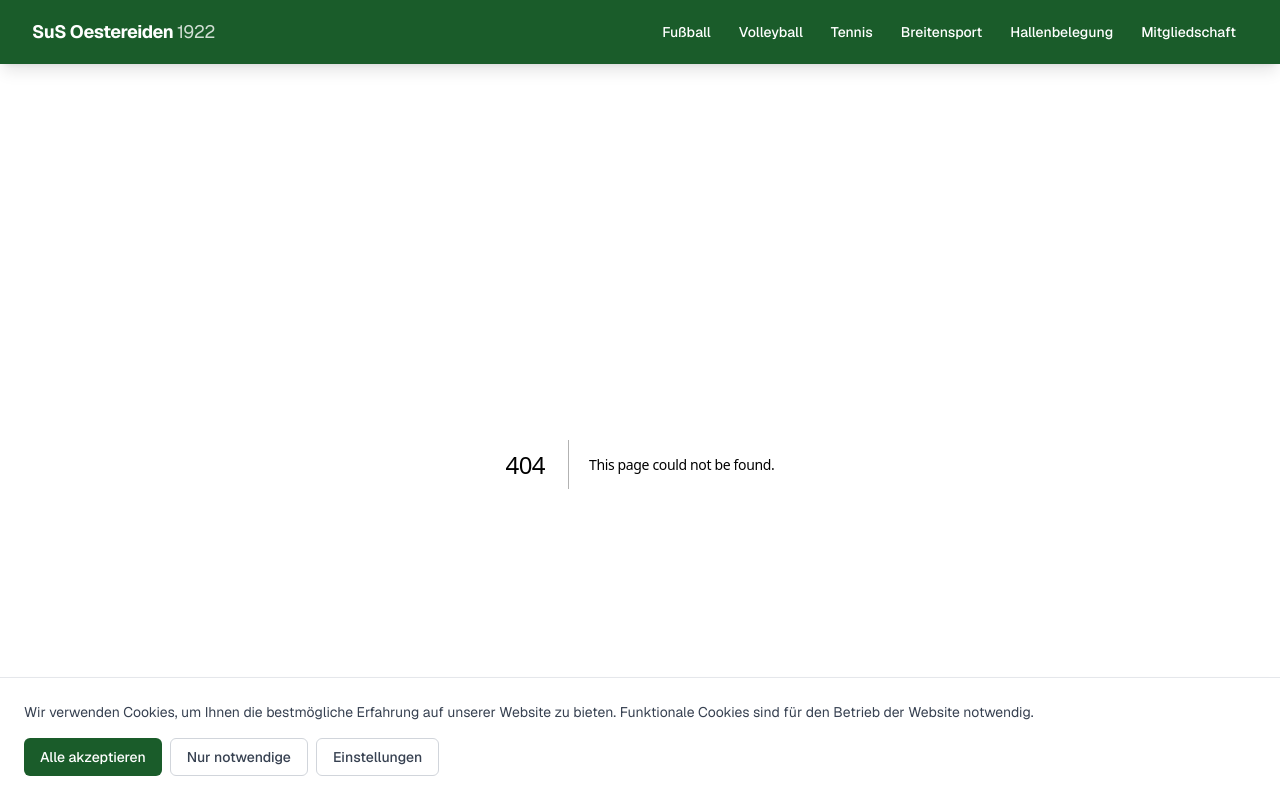
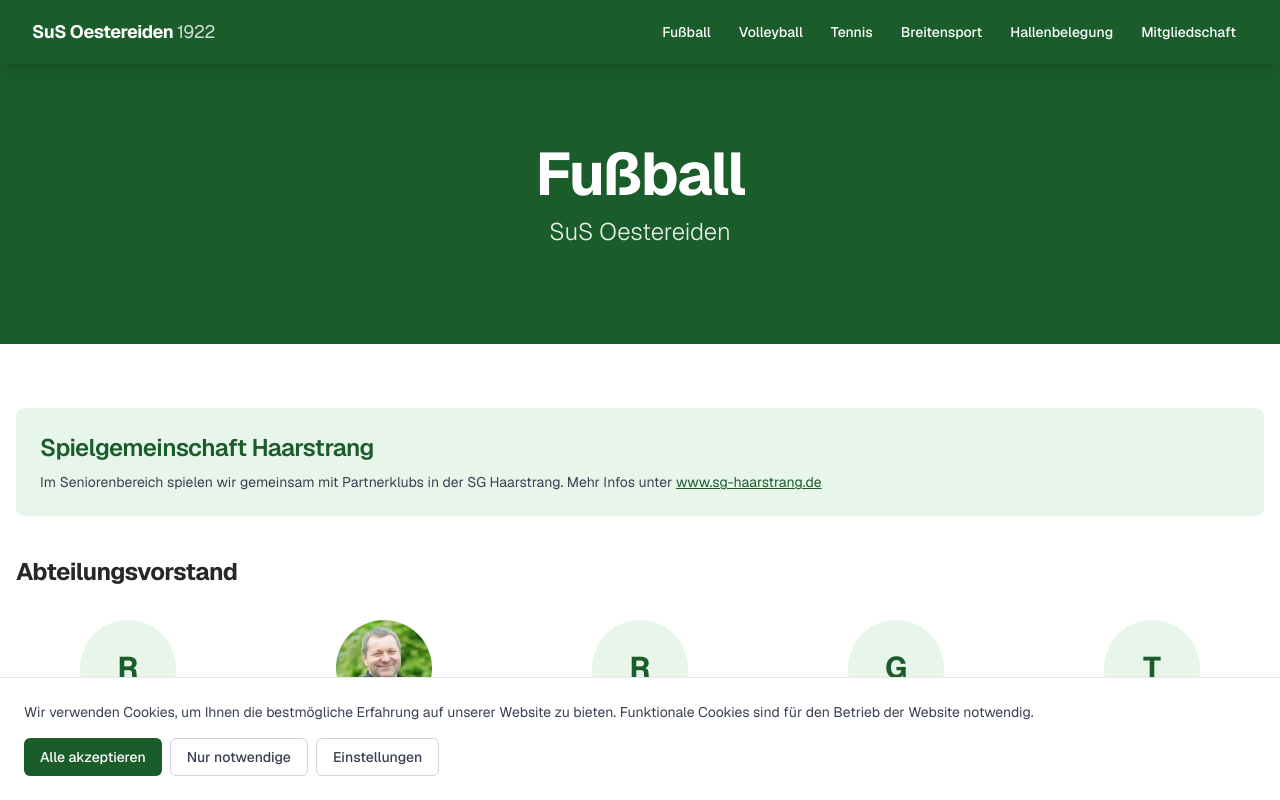
Before and after one commit to nilsworm/Website-Oestereiden, a Next.js app: page /fussball in a window 1280 px wide. Before the commit this address had no page. Shown: the top 800 px of the page. Built offline with nearby package versions, Linux system fonts and the light colour scheme.

Commit message:
feat: add department pages (Fußball, Volleyball, Tennis, Breitensport)

```diff
--- /dev/null
+++ b/src/app/breitensport/page.tsx
@@ -0,0 +1,46 @@
+import type { Metadata } from 'next'
+import HeroSection from '@/components/ui/HeroSection'
+import BoardMember from '@/components/ui/BoardMember'
+import { breitensportBoard } from '@/data/board'
+
+export const metadata: Metadata = { title: 'Breitensport' }
+
+const kursangebot = [
+  { gruppe: 'Kindertanzen', leitung: 'Sandra Risse' },
+  { gruppe: 'Kinderturnen (3–4 Jahre)', leitung: 'Carolin Kaup' },
+  { gruppe: 'Kinderturnen (5–6 Jahre)', leitung: 'Sandra Risse' },
+  { gruppe: 'Kinderturnen (Vorschule)', leitung: 'Paulin Herting' },
+  { gruppe: 'Kinderturnen (allgemein)', leitung: 'Janina Luig' },
+  { gruppe: 'Tischtennis', leitung: 'Wolfgang Schulte Schilawa' },
+  { gruppe: 'Fitness (Bauch-Beine-Po)', leitung: 'Katja Molerus' },
+  { gruppe: 'Fit Mix', leitung: 'Melanie Kussmann' },
+  { gruppe: 'Nordic Walking', leitung: 'Melanie Kussmann' },
+]
+
+export default function BreitensportPage() {
+  return (
+    <>
+      <HeroSection title="Breitensport" subtitle="SuS Oestereiden" />
+      <section className="py-16 px-4">
+        <div className="max-w-7xl mx-auto">
+          <h2 className="text-2xl font-bold text-zinc-800 mb-8">Abteilungsvorstand</h2>
+          <div className="grid grid-cols-2 sm:grid-cols-3 gap-8 mb-16">
+            {breitensportBoard.map(member => (
+              <BoardMember key={member.name} member={member} />
+            ))}
+          </div>
+
+          <h2 className="text-2xl font-bold text-zinc-800 mb-6">Kursangebot</h2>
+          <div className="grid grid-cols-1 sm:grid-cols-2 md:grid-cols-3 gap-4">
+            {kursangebot.map(kurs => (
+              <div key={kurs.gruppe} className="bg-sus-green-pale rounded-lg p-4">
+                <div className="font-semibold text-zinc-800 text-sm">{kurs.gruppe}</div>
+                <div className="text-gray-500 text-xs mt-1">Leitung: {kurs.leitung}</div>
+              </div>
+            ))}
+          </div>
+        </div>
+      </section>
+    </>
+  )
+}
--- /dev/null
+++ b/src/app/fussball/page.tsx
@@ -0,0 +1,41 @@
+import type { Metadata } from 'next'
+import HeroSection from '@/components/ui/HeroSection'
+import BoardMember from '@/components/ui/BoardMember'
+import { fussballBoard } from '@/data/board'
+
+export const metadata: Metadata = { title: 'Fußball' }
+
+export default function FussballPage() {
+  return (
+    <>
+      <HeroSection title="Fußball" subtitle="SuS Oestereiden" />
+
+      <section className="py-16 px-4">
+        <div className="max-w-7xl mx-auto">
+          <div className="bg-sus-green-pale rounded-lg p-6 mb-10">
+            <h2 className="font-semibold text-sus-green mb-2">Spielgemeinschaft Haarstrang</h2>
+            <p className="text-gray-700 text-sm">
+              Im Seniorenbereich spielen wir gemeinsam mit Partnerklubs in der SG Haarstrang.
+              Mehr Infos unter{' '}
+              <a
+                href="https://www.sg-haarstrang.de"
+                target="_blank"
+                rel="noopener noreferrer"
+                className="text-sus-green underline hover:no-underline"
+              >
+                www.sg-haarstrang.de
+              </a>
+            </p>
+          </div>
+
+          <h2 className="text-2xl font-bold text-zinc-800 mb-8">Abteilungsvorstand</h2>
+          <div className="grid grid-cols-2 sm:grid-cols-3 md:grid-cols-4 lg:grid-cols-5 gap-8">
+            {fussballBoard.map(member => (
+              <BoardMember key={member.name} member={member} />
+            ))}
+          </div>
+        </div>
+      </section>
+    </>
+  )
+}
--- /dev/null
+++ b/src/app/tennis/page.tsx
@@ -0,0 +1,24 @@
+import type { Metadata } from 'next'
+import HeroSection from '@/components/ui/HeroSection'
+import BoardMember from '@/components/ui/BoardMember'
+import { tennisBoard } from '@/data/board'
+
+export const metadata: Metadata = { title: 'Tennis' }
+
+export default function TennisPage() {
+  return (
+    <>
+      <HeroSection title="Tennis" subtitle="SuS Oestereiden" />
+      <section className="py-16 px-4">
+        <div className="max-w-7xl mx-auto">
+          <h2 className="text-2xl font-bold text-zinc-800 mb-8">Abteilungsvorstand</h2>
+          <div className="grid grid-cols-2 sm:grid-cols-3 md:grid-cols-5 gap-8">
+            {tennisBoard.map(member => (
+              <BoardMember key={member.name} member={member} />
+            ))}
+          </div>
+        </div>
+      </section>
+    </>
+  )
+}
--- /dev/null
+++ b/src/app/volleyball/page.tsx
@@ -0,0 +1,24 @@
+import type { Metadata } from 'next'
+import HeroSection from '@/components/ui/HeroSection'
+import BoardMember from '@/components/ui/BoardMember'
+import { volleyballBoard } from '@/data/board'
+
+export const metadata: Metadata = { title: 'Volleyball' }
+
+export default function VolleyballPage() {
+  return (
+    <>
+      <HeroSection title="Volleyball" subtitle="SuS Oestereiden" />
+      <section className="py-16 px-4">
+        <div className="max-w-7xl mx-auto">
+          <h2 className="text-2xl font-bold text-zinc-800 mb-8">Abteilungsvorstand</h2>
+          <div className="grid grid-cols-2 sm:grid-cols-3 gap-8">
+            {volleyballBoard.map(member => (
+              <BoardMember key={member.name} member={member} />
+            ))}
+          </div>
+        </div>
+      </section>
+    </>
+  )
+}
```
